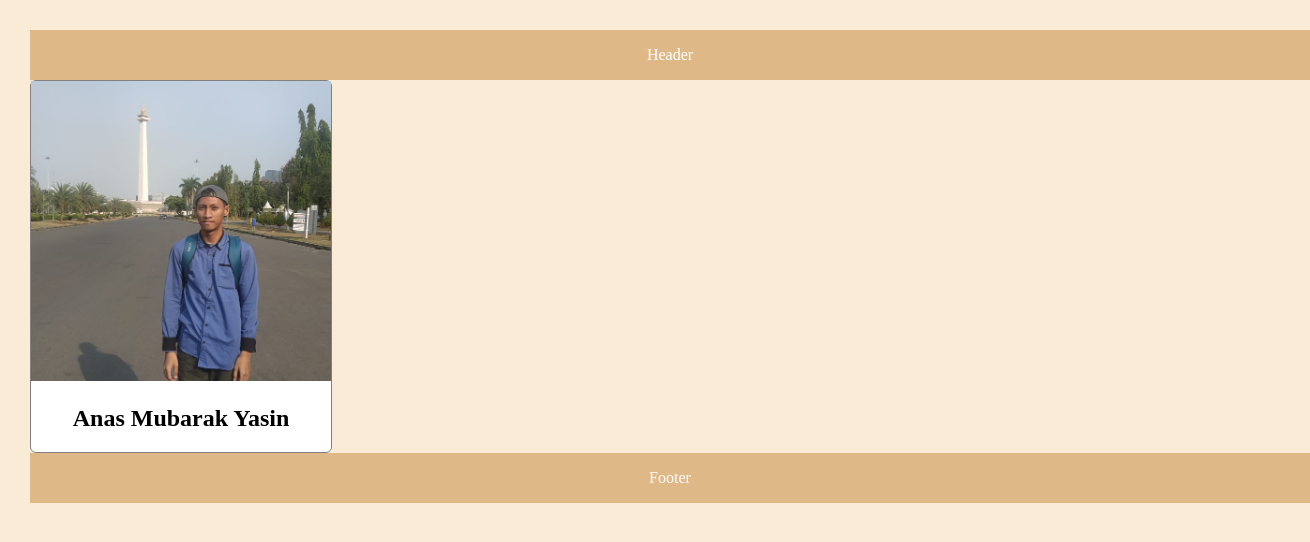
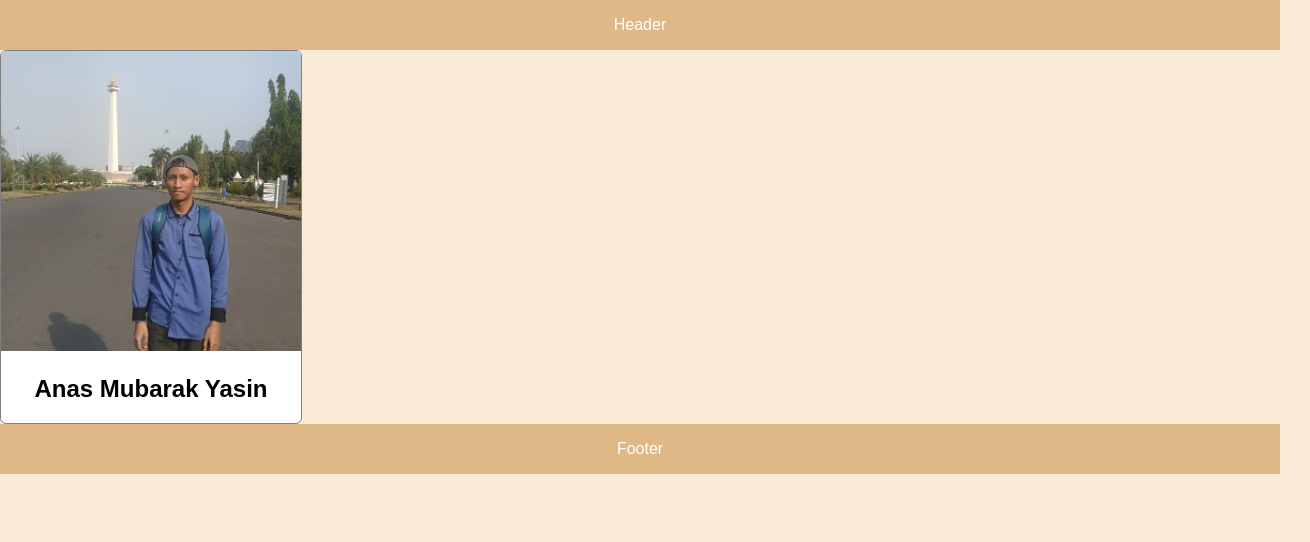
Before and after one commit to anasUin/anas_60900118020, a plain HTML site: page index.html in a window 1280 px wide. Shown: the whole page, 1310 px wide, since content can reach past the window. Drawn offline with Linux system fonts and the light colour scheme.

Commit message:
changed style for selector body to make the layout prettier, and changed font to Arial

```diff
--- a/style.css
+++ b/style.css
@@ -1,7 +1,10 @@
 body {
   width: 100%;
-  margin: 30px;
+  height: 100%;
+  margin: 0;
+  padding: 0;
   background-color: antiquewhite;
+  font-family: Arial, Helvetica, sans-serif;
 }
 
 #profile-container {
```
